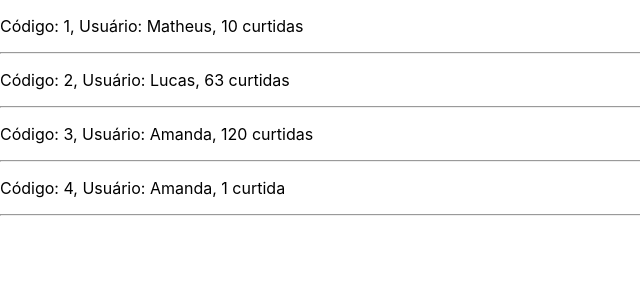
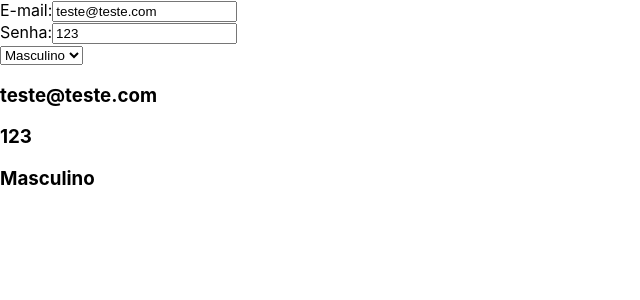
Before and after one commit to mauricioqvp/ReactZeroAoAvancado, a React (Create React App) app: page / in a window 1280 px wide. Shown: the top 300 px of the page, without its empty margins (0-640 px from the left). Built offline with nearby package versions, Linux system fonts and the light colour scheme.

Commit message:
Formularios 01

```diff
--- a/src/App.js
+++ b/src/App.js
@@ -1,31 +1,48 @@
 import React, { Component } from "react";
-import Listagem from './components/Listagem'
 
 class App extends Component{
 
   constructor(props){
     super(props);
     this.state = {
-      feed:[
-        {id: 1, username: 'Matheus', curtidas: 10, comentarios: 2},
-        {id: 2, username: 'Lucas', curtidas: 63, comentarios: 21},
-        {id: 3, username: 'Amanda', curtidas: 120, comentarios: 12},
-        {id: 4, username: 'Amanda', curtidas: 1, comentarios: 0}
-      ]
+        email: 'teste@teste.com',
+        senha: '123',
+        sexo: 'Masculino'
     }
+    this.atualizaEmail = this.atualizaEmail.bind(this);
+    this.atualizaSexo = this.atualizaSexo.bind(this);
+  }
+
+  atualizaEmail(e){
+    let novoEmail = e.target.value;
+    this.setState({email: novoEmail});
+  }
+
+  atualizaSexo(e){
+    let novoSexo = e.target.value;
+    this.setState({sexo: novoSexo});
   }
 
   render(){
     return(
-      <div>
-        { this.state.feed.map((item) => {
-          return(
-            <>
-              <Listagem cod={item.id} user={item.username} curtidas={item.curtidas} />
-            </>
-          )
-        })}
-      </div>
+      <>
+        E-mail:
+        <input type="text" name="email" value={this.state.email}
+          onChange={this.atualizaEmail} /> <br/>
+        Senha:
+        <input type="text" name="senha" value={this.state.senha}
+          onChange={(e) => {this.setState({senha: e.target.value})}} /> <br/>
+        <select name="sexo" value={this.state.sexo} onChange={this.atualizaSexo}>
+          <option value="masculino">Masculino</option>
+          <option value="feminino">Feminino</option>
+        </select>
+
+        <div>
+          <h3>{this.state.email}</h3>
+          <h3>{this.state.senha}</h3>
+          <h3>{this.state.sexo}</h3>
+        </div>
+      </>
     );
   }
 }
```
